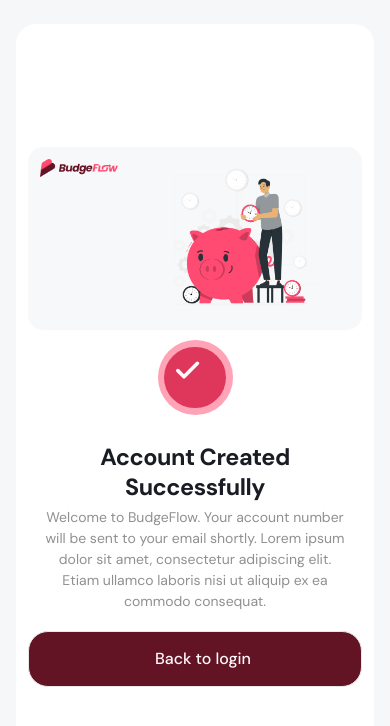
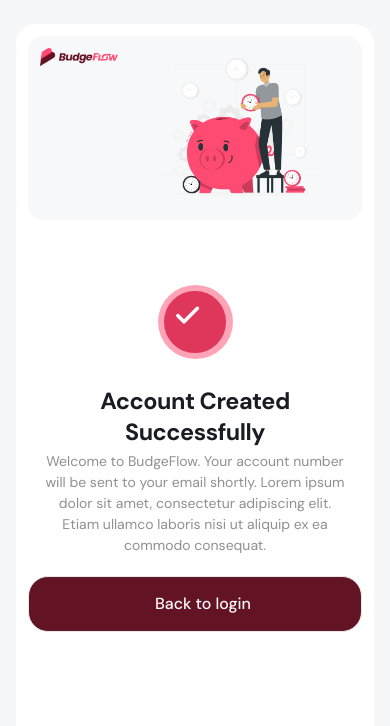
Before and after one commit to victor-wilson/BurgeFlow, a React (Vite) app: page /account-successful in a window 390 px wide. Shown: the top 726 px of the page. Built offline with nearby package versions, Linux system fonts and the light colour scheme.

Commit message:
The last modification to Accoun=t created successfully

```diff
--- a/src/Components/Authentication/AccountSuccessfulBrandMessage.css
+++ b/src/Components/Authentication/AccountSuccessfulBrandMessage.css
@@ -172,6 +172,7 @@
     width: 100%;
     height: auto;
     min-height: 0;
+    transform: translateY(45px);
     gap: clamp(2px, 5vw, 45px);
     padding: 0;
   }
--- a/src/Components/Authentication/AccountSuccessfulLayout.css
+++ b/src/Components/Authentication/AccountSuccessfulLayout.css
@@ -28,7 +28,7 @@
     height: auto;
     min-height: calc(100svh - 48px);
     flex-direction: column;
-    justify-content: center;
+    justify-content: flex-start;
     gap: 32px;
     padding: 12px;
   }
```
